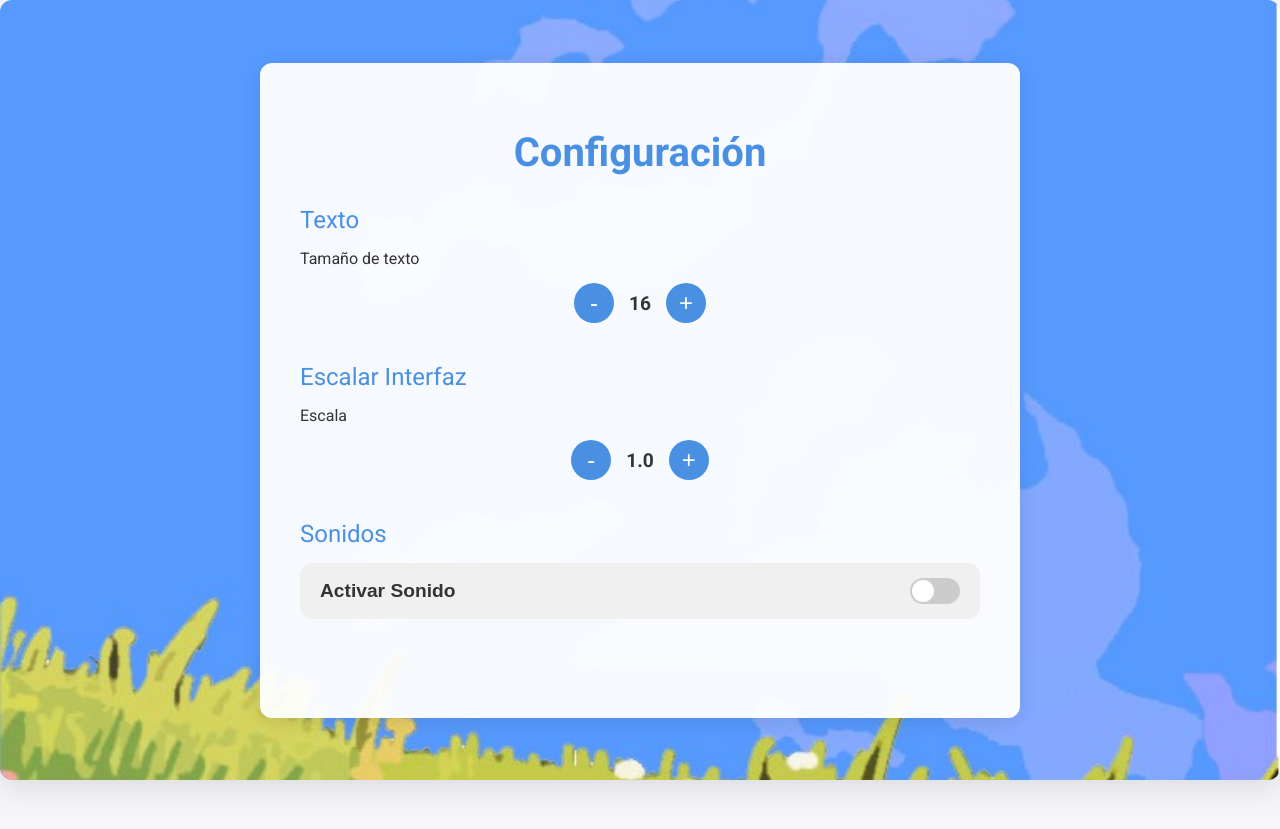
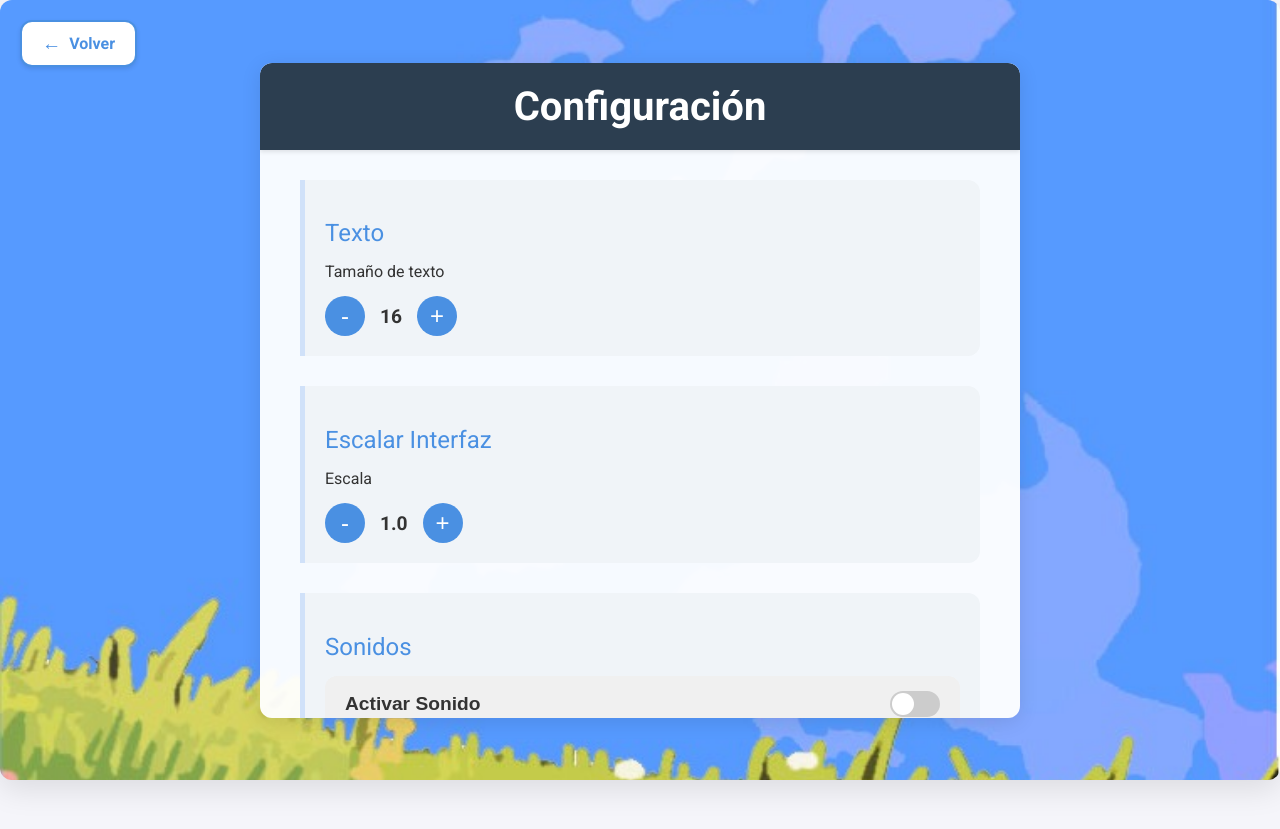
Before and after one commit to sebastapia134/ProyectoIHM, a PHP site: page /configuracion.html in a window 1280 px wide. Shown: the top 829 px of the page. Run offline with PHP 8.4, Linux system fonts and the light colour scheme.

Commit message:
Cambios configuracion
Cambie para que sea vea mejor y le agregue un boton para regresar al menu principal

```diff
--- a/configuracion.css
+++ b/configuracion.css
@@ -5,6 +5,9 @@
   --text-color: #333;
   --border-radius: 12px;
   --transition: all 0.3s ease;
+  --section-bg: #f0f4f8;
+  --section-border: #d0e1f9;
+  --header-bg: #4a90e2; /* Added variable for header background color */
 }
 
 body {
@@ -44,13 +47,18 @@
   box-shadow: 0 4px 20px rgba(0, 0, 0, 0.1);
   margin-top: 10px;
   margin-bottom: 10px;
+  overflow-y: auto;
 }
 
 h1 {
   font-size: 2.5rem;
-    margin-bottom: 30px;
-    color: var(--primary-color);
+  margin: -40px -40px 30px -40px;
+  padding: 20px;
+  color: white;
+  background-color: #2c3e50;
   font-weight: 700;
+  border-radius: var(--border-radius) var(--border-radius) 0 0;
+  box-shadow: 0 2px 4px rgba(0, 0, 0, 0.1);
 }
 
 h2 {
@@ -61,8 +69,18 @@
 }
 
 section {
-    margin-bottom: 40px;
+  margin-bottom: 30px;
   text-align: left;
+  background-color: var(--section-bg);
+  border-left: 5px solid var(--section-border);
+  padding: 20px;
+  border-radius: 0 var(--border-radius) var(--border-radius) 0;
+  transition: var(--transition);
+}
+
+section:hover {
+  box-shadow: 0 4px 10px rgba(0, 0, 0, 0.1);
+  transform: translateY(-2px);
 }
 
 label {
@@ -75,7 +93,7 @@
 .control-group {
   display: flex;
   align-items: center;
-    justify-content: center;
+  justify-content: flex-start;
   gap: 15px;
   margin-top: 15px;
 }
@@ -161,6 +179,40 @@
   font-weight: bold;
 }
 
+.btn-back {
+  position: absolute;
+  top: 20px;
+  left: 20px;
+  background-color: white;
+  color: var(--header-bg); /* Updated color */
+  font-weight: bold;
+  padding: 10px 20px;
+  text-decoration: none;
+  display: flex;
+  align-items: center;
+  justify-content: center;
+  transition: var(--transition);
+  border: 2px solid var(--header-bg); /* Updated border color */
+  box-shadow: 0 2px 4px rgba(0, 0, 0, 0.1);
+}
+
+.btn-back:hover {
+  background-color: white;
+  color: var(--header-bg); /* Updated color */
+  box-shadow: 0 0 0 3px var(--header-bg), 0 4px 8px rgba(0, 0, 0, 0.2); /* Updated box-shadow color */
+  transform: translateY(-2px);
+}
+
+.btn-back::before {
+  content: '←';
+  margin-right: 8px;
+  font-size: 1.2em;
+}
+
+.content-wrapper {
+  padding-top: 20px;
+}
+
 @media (max-width: 768px) {
   #fondo {
     padding: 20px;
@@ -168,10 +220,13 @@
 
   #config-container {
     padding: 30px;
+    width: 90%;
+    height: auto;
   }
-
   h1 {
     font-size: 2rem;
+    margin: -30px -30px 20px -30px;
+    padding: 15px;
   }
 
   h2 {
@@ -188,4 +243,15 @@
     height: 36px;
     font-size: 1.3rem;
   }
+
+  .btn-back {
+    top: 10px;
+    left: 10px;
+    padding: 8px 15px;
+    font-size: 0.9rem;
   }
+
+  section {
+    padding: 15px;
+  }
+}
--- a/configuracion.html
+++ b/configuracion.html
@@ -9,6 +9,7 @@
 </head>
 <body>
   <div id="fondo">
+    <a href="index.html" id="backButton" class="btn btn-back">Volver</a>
 
     <div id="config-container">
       <h1>Configuración</h1>
```
Lines whose indentation alone changed are shown as unchanged.
